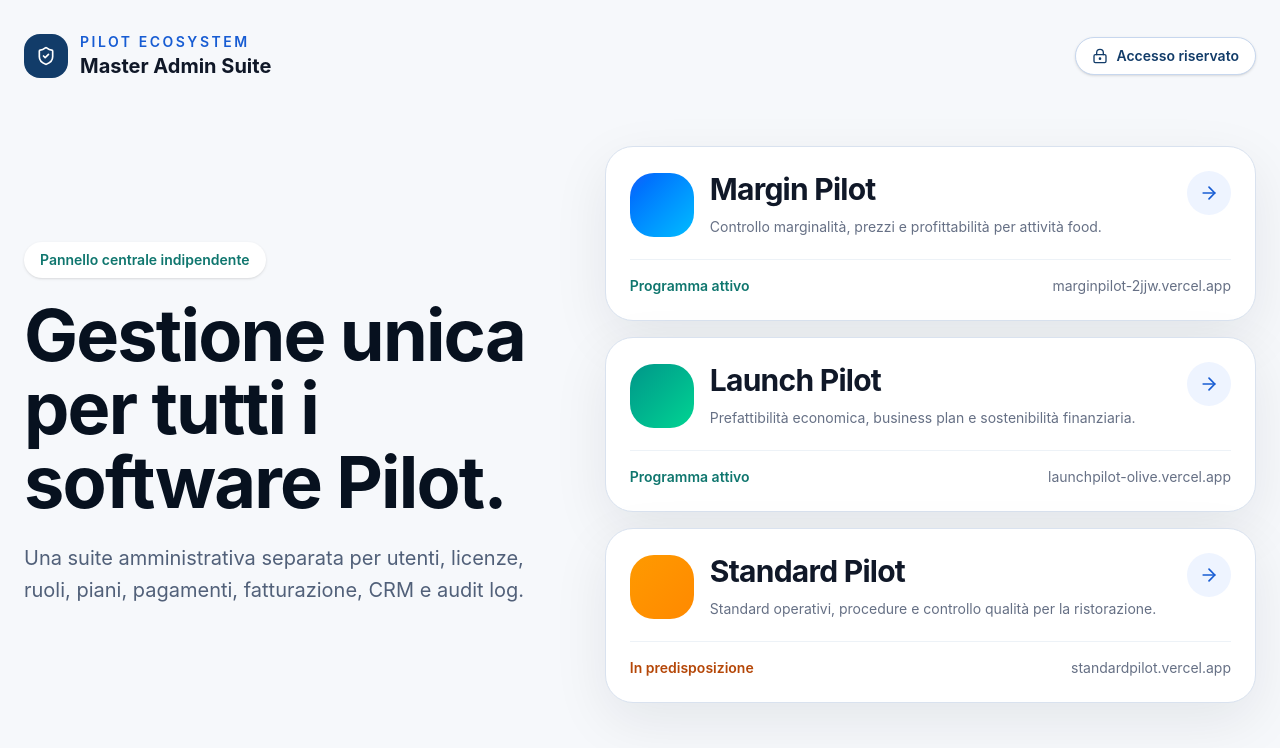
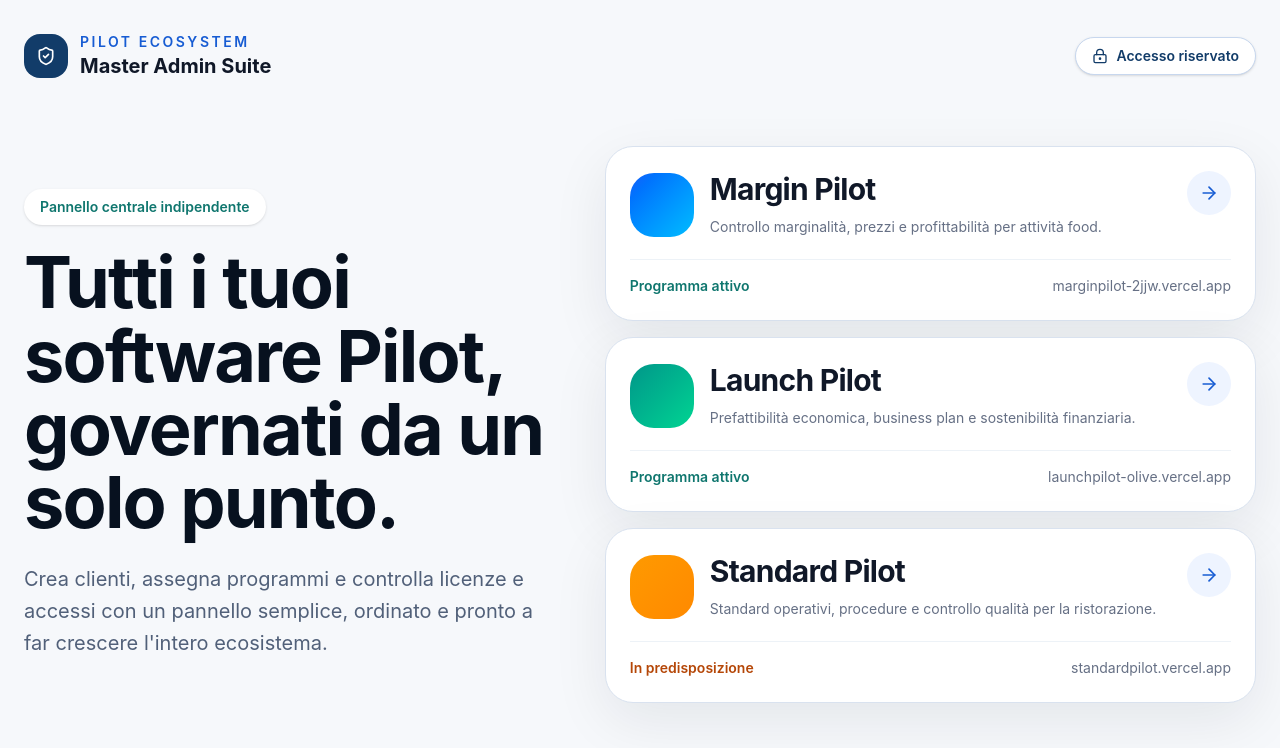
Before and after one commit to pagu21/master-admin-suite, a Next.js app: page / in a window 1280 px wide. Shown: the top 748 px of the page. Built offline with nearby package versions, Linux system fonts and the light colour scheme.

Commit message:
Migliora payoff homepage

```diff
--- a/src/app/page.tsx
+++ b/src/app/page.tsx
@@ -37,11 +37,11 @@ export default function Home() {
               Pannello centrale indipendente
             </p>
             <h2 className="max-w-3xl text-5xl font-bold leading-[1.02] tracking-tight text-[#07111f] md:text-7xl">
-              Gestione unica per tutti i software Pilot.
+              Tutti i tuoi software Pilot, governati da un solo punto.
             </h2>
             <p className="mt-6 max-w-2xl text-xl leading-8 text-[#516079]">
-              Una suite amministrativa separata per utenti, licenze, ruoli, piani,
-              pagamenti, fatturazione, CRM e audit log.
+              Crea clienti, assegna programmi e controlla licenze e accessi con un pannello semplice,
+              ordinato e pronto a far crescere l&apos;intero ecosistema.
             </p>
           </div>
 
```
